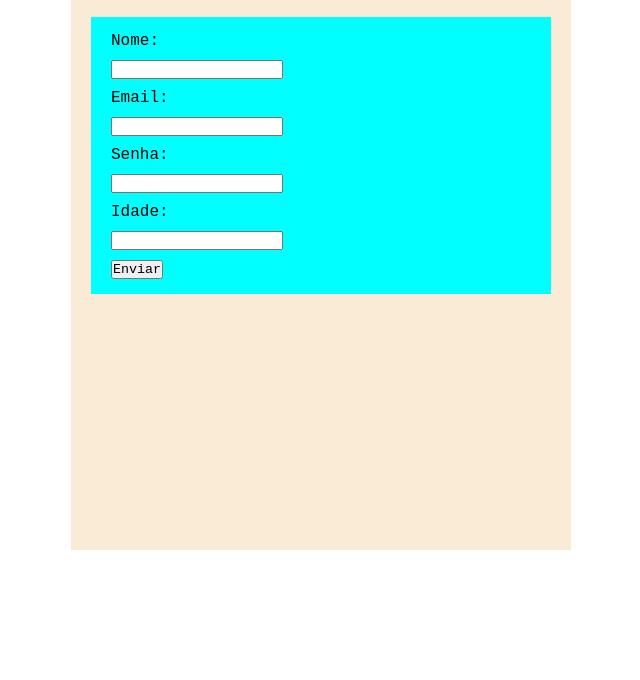
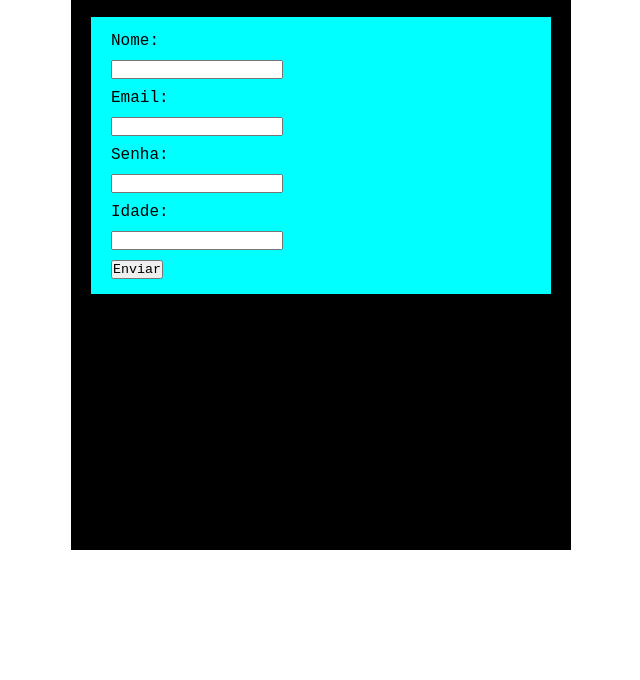
Before and after one commit to Guilherme00529/projetoweb_emides3am_cetcc_2026, a plain HTML site: page index.html in a window 1280 px wide. Shown: the part 120-800 px from the top of the page, without its empty margins (319-959 px from the left). Drawn offline with Linux system fonts and the light colour scheme.

```diff
--- a/style.css
+++ b/style.css
@@ -12,7 +12,7 @@
     min-height: 650px;
     margin: 20px auto;
     padding: 20px;
-    background-color: antiquewhite;
+    background-color: rgb(0, 0, 0);
 
 }
 
```
